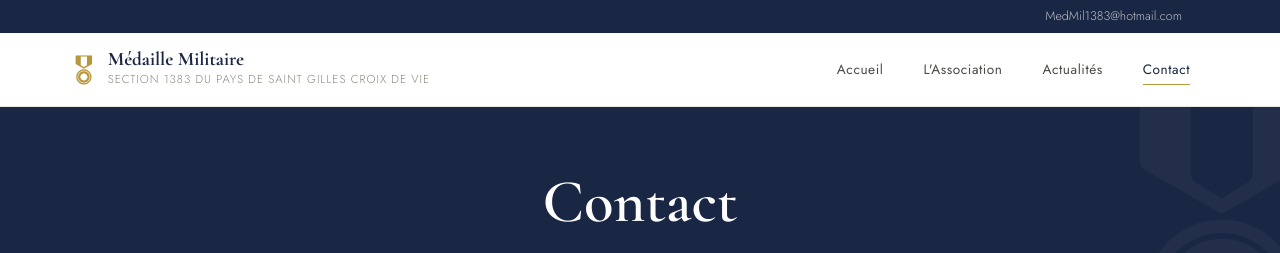
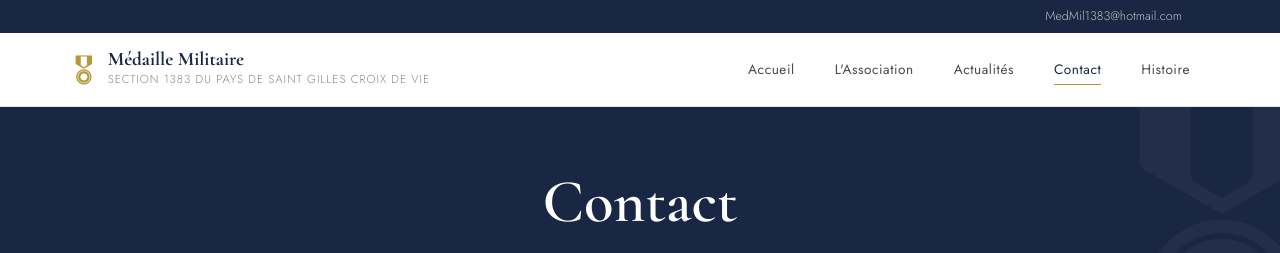
Before and after one commit to M3ph1s85/medaille-militaire, a Jekyll site: the page built from contact.md, in a window 1280 px wide. Shown: the top 253 px of the page. Built offline with Jekyll 4.4.1, drawn with Linux system fonts in a browser that asks for light colours.

Commit message:
Update header.html

```diff
--- a/_includes/header.html
+++ b/_includes/header.html
@@ -22,6 +22,7 @@
         <a href="{{ '/association/' | relative_url }}" class="nav-link {% if page.url contains '/association/' %}active{% endif %}">L'Association</a>
         <a href="{{ '/actualites/' | relative_url }}" class="nav-link {% if page.url contains '/actualites/' %}active{% endif %}">Actualités</a>
         <a href="{{ '/contact/' | relative_url }}" class="nav-link {% if page.url contains '/contact/' %}active{% endif %}">Contact</a>
+        <a href="{{ '/histoire-medaille/' | relative_url }}" class="nav-link {% if page.url contains '/histoire-medaille/' %}active{% endif %}">Histoire</a>
       </nav>
     </div>
   </div>
```
